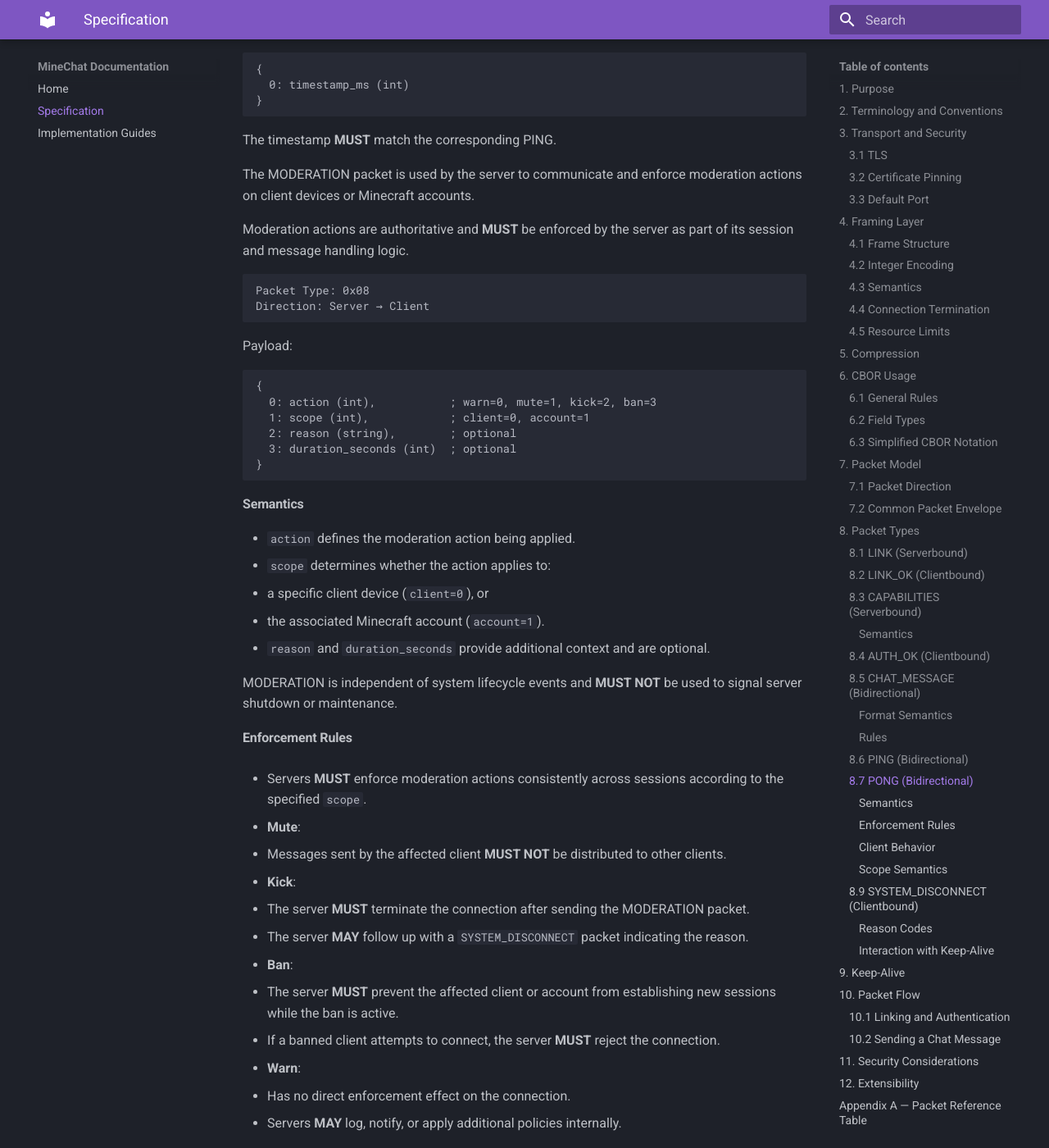
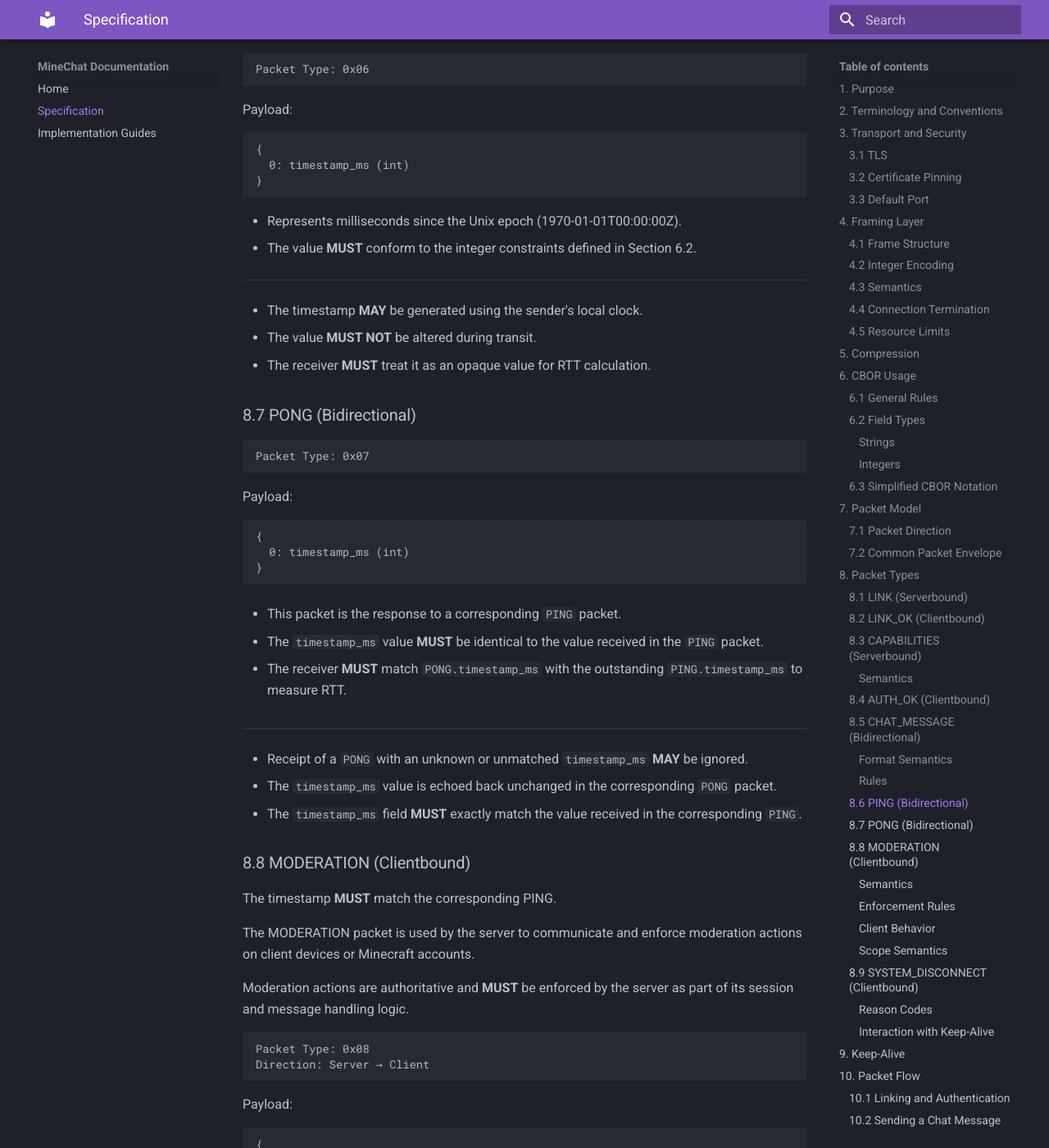
Before and after one commit to MineChatPowered/docs, an MkDocs documentation site: the page built from docs/specification.md, in a window 1280 px wide and 1400 px high, scrolled down 9530 px. Shown: the whole window at 82% size. Built offline with MkDocs 1.6.1 and Material for MkDocs 9.7.7, drawn with Linux system fonts in a browser that asks for light colours; some of the changed text lies outside the part shown.

Commit message:
docs(spec): clarify PING/PONG semantics and add MODERATION
Changes include:
- Add timestamp constraints and transit rules for PING packet
- Add PONG response semantics and RTT matching requirements
- Add handling rules for unmatched PONG timestamps
- Add Section 8.8 MODERATION packet heading in correct position
- Add semantics for integer values and timestamp_ms type

````diff
--- a/docs/specification.md
+++ b/docs/specification.md
@@ -136,11 +136,23 @@ This specification defines semantic meaning for CBOR map keys within defined num
 
 Unless otherwise stated:
 
-- Integers inside CBOR are standard CBOR integers (variable width).
-- Strings **MUST** be encoded as **CBOR text strings** (*major type 3*) and therefore **MUST** be valid UTF-8.
-- Implementations **MUST** reject strings containing invalid UTF-8 sequences.
+#### Strings
+
+- Strings **MUST** be encoded as **CBOR text strings** (*major type 3*).
+- Strings **MUST** be valid UTF-8.
+- Implementations **MUST reject** strings containing invalid UTF-8 sequences.
 - Strings **MUST NOT** be encoded as CBOR byte strings (*major type 2*).
 - UUIDs **MUST** be encoded as UTF-8 text strings in canonical UUID format.
+
+#### Integers
+
+- Integer fields **MUST** be encoded as CBOR integers.
+- Integer values **MUST** fit within a signed 64-bit integer range:
+  - Minimum: -9,223,372,036,854,775,808
+  - Maximum: 9,223,372,036,854,775,807
+- Implementations **MUST reject** values outside this range.
+- If a field requires a different bound, it will be explicitly defined in its packet specification.
+- Integer values MUST be treated as signed 64-bit integers in all implementations, regardless of the host language's native integer type.
 
 ### 6.3 Simplified CBOR Notation
 
@@ -238,7 +250,7 @@ Payload:
 
 #### Semantics
 
-- `supported_formats` declares the set of message formats the client is capable of receiving and **MUST** be a CBOR array of text strings.
+- `supported_formats` declares the set of message formats the client is capable of receiving and **MUST** be a CBOR array of text strings. Format identifiers are case-sensitive and **MUST** be compared as *exact* byte-for-byte UTF-8 strings.
 
 Each element in the array:
 
@@ -369,6 +381,15 @@ Payload:
 }
 ```
 
+- Represents milliseconds since the Unix epoch (1970-01-01T00:00:00Z).
+- The value **MUST** conform to the integer constraints defined in Section 6.2.
+
+---
+
+- The timestamp **MAY** be generated using the sender's local clock.
+- The value **MUST NOT** be altered during transit.
+- The receiver **MUST** treat it as an opaque value for RTT calculation.
+
 ### 8.7 PONG (Bidirectional)
 
 ```
@@ -382,6 +403,20 @@ Payload:
   0: timestamp_ms (int)
 }
 ```
+
+- This packet is the response to a corresponding `PING` packet.
+
+- The `timestamp_ms` value **MUST** be identical to the value received in the `PING` packet.
+
+- The receiver **MUST** match `PONG.timestamp_ms` with the outstanding `PING.timestamp_ms` to measure RTT.
+
+---
+
+- Receipt of a `PONG` with an unknown or unmatched `timestamp_ms` **MAY** be ignored.
+- The `timestamp_ms` value is echoed back unchanged in the corresponding `PONG` packet.
+- The `timestamp_ms` field **MUST** exactly match the value received in the corresponding `PING`.
+
+### 8.8 MODERATION (Clientbound)
 
 The timestamp **MUST** match the corresponding PING.
 
````
